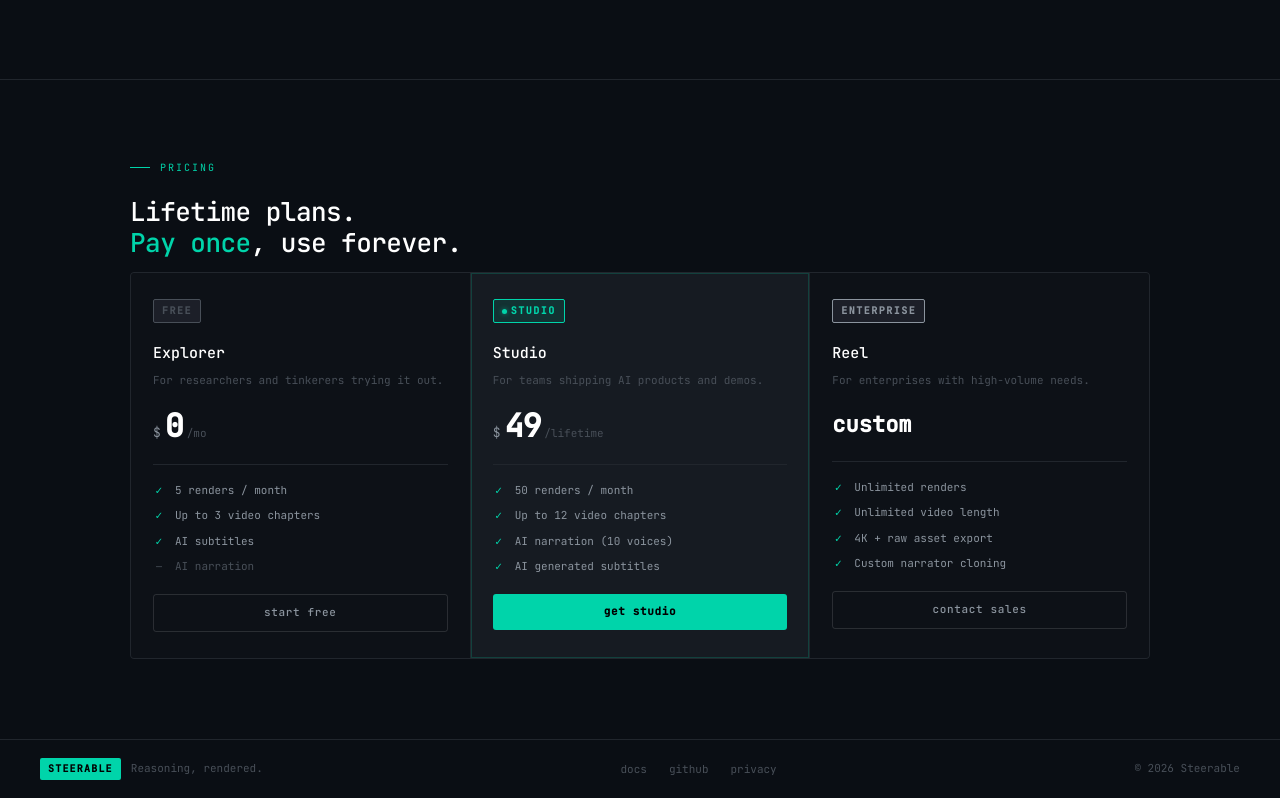
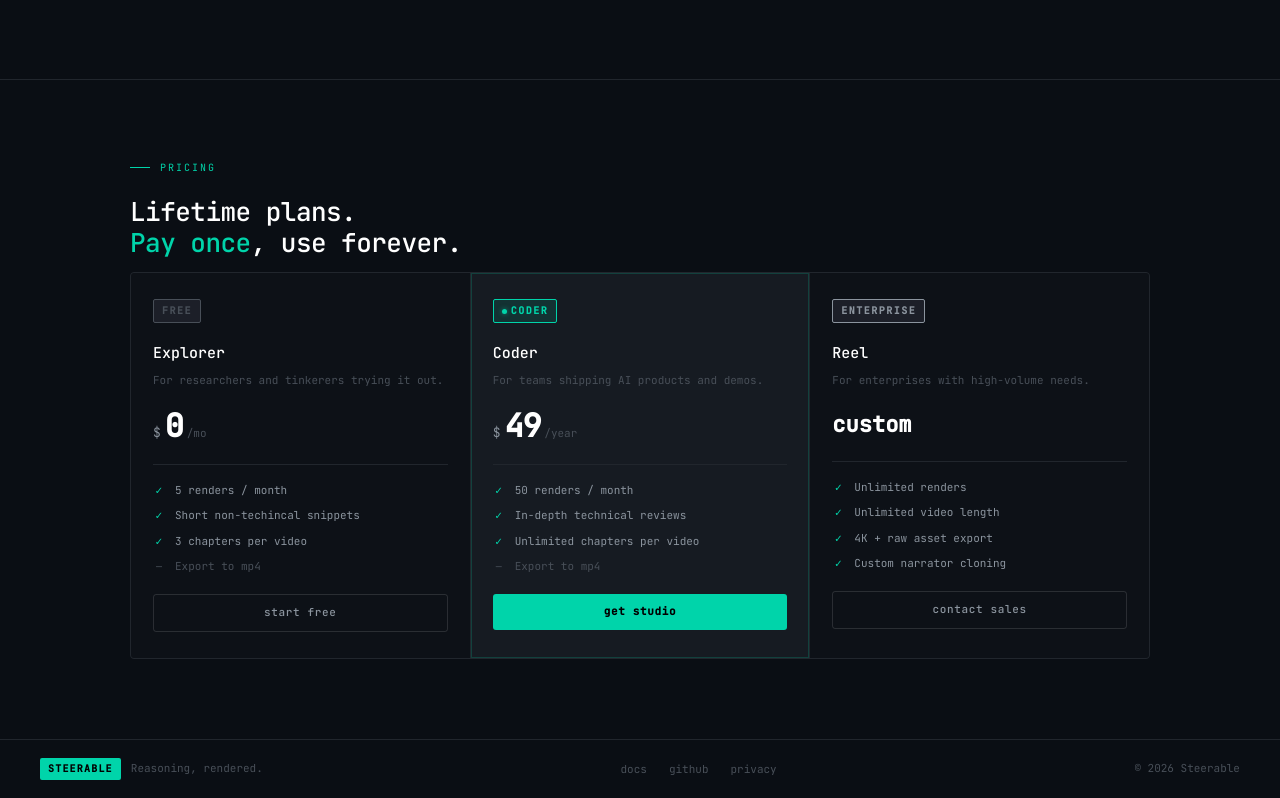
Before and after one commit to brianmusuku/steerable, a SvelteKit app: page / in a window 1280 px wide. Shown: the part 1778-2576 px from the top of the page. Built offline with nearby package versions, Linux system fonts and the light colour scheme.

Commit message:
fix: improve copy

```diff
--- a/src/routes/+page.svelte
+++ b/src/routes/+page.svelte
@@ -68,27 +68,27 @@
 			featured: false,
 			feats: [
 				{ text: '5 renders / month', on: true },
-				{ text: 'Up to 3 video chapters', on: true },
-				{ text: 'AI subtitles', on: true },
-				{ text: 'AI narration', on: false }
+				{ text: 'Short non-techincal snippets', on: true },
+				{ text: '3 chapters per video', on: true },
+				{ text: 'Export to mp4', on: false }
 			],
 			btnClass: 'landing-btn-ghost',
 			btnLink: 'https://www.npmjs.com/package/steerable',
 			btnText: 'start free'
 		},
 		{
-			tag: 'Studio',
+			tag: 'Coder',
 			tagClass: 'text-agent bg-[rgba(0,212,170,0.12)] border-[rgba(0,212,170,0.2)]',
-			name: 'Studio',
+			name: 'Coder',
 			desc: 'For teams shipping AI products and demos.',
 			price: '49',
-			period: '/lifetime',
+			period: '/year',
 			featured: true,
 			feats: [
 				{ text: '50 renders / month', on: true },
-				{ text: 'Up to 12 video chapters', on: true },
-				{ text: 'AI narration (10 voices)', on: true },
-				{ text: 'AI generated subtitles', on: true }
+				{ text: 'In-depth technical reviews', on: true },
+				{ text: 'Unlimited chapters per video', on: true },
+				{ text: 'Export to mp4', on: false }
 			],
 			btnClass: 'landing-btn-solid',
 			btnLink: 'https://brayanmusuku.gumroad.com/l/steerable',
```
